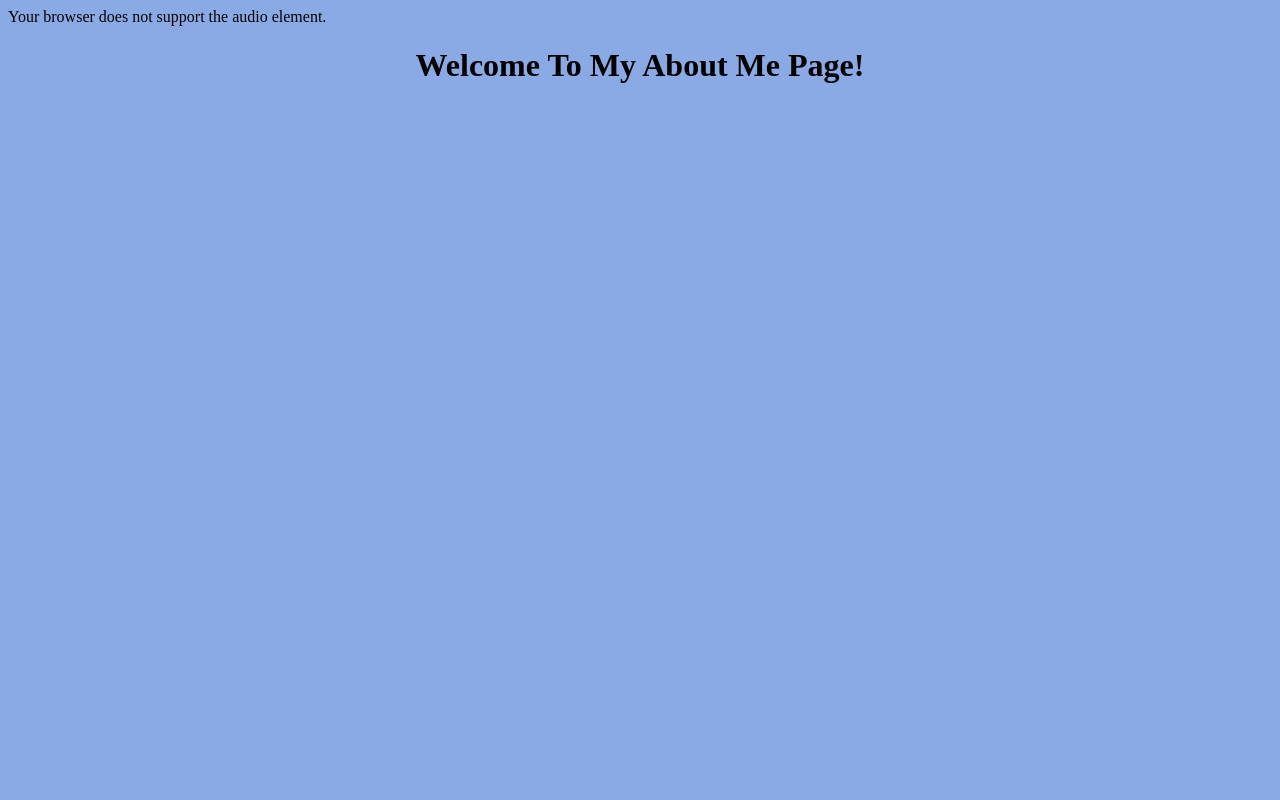
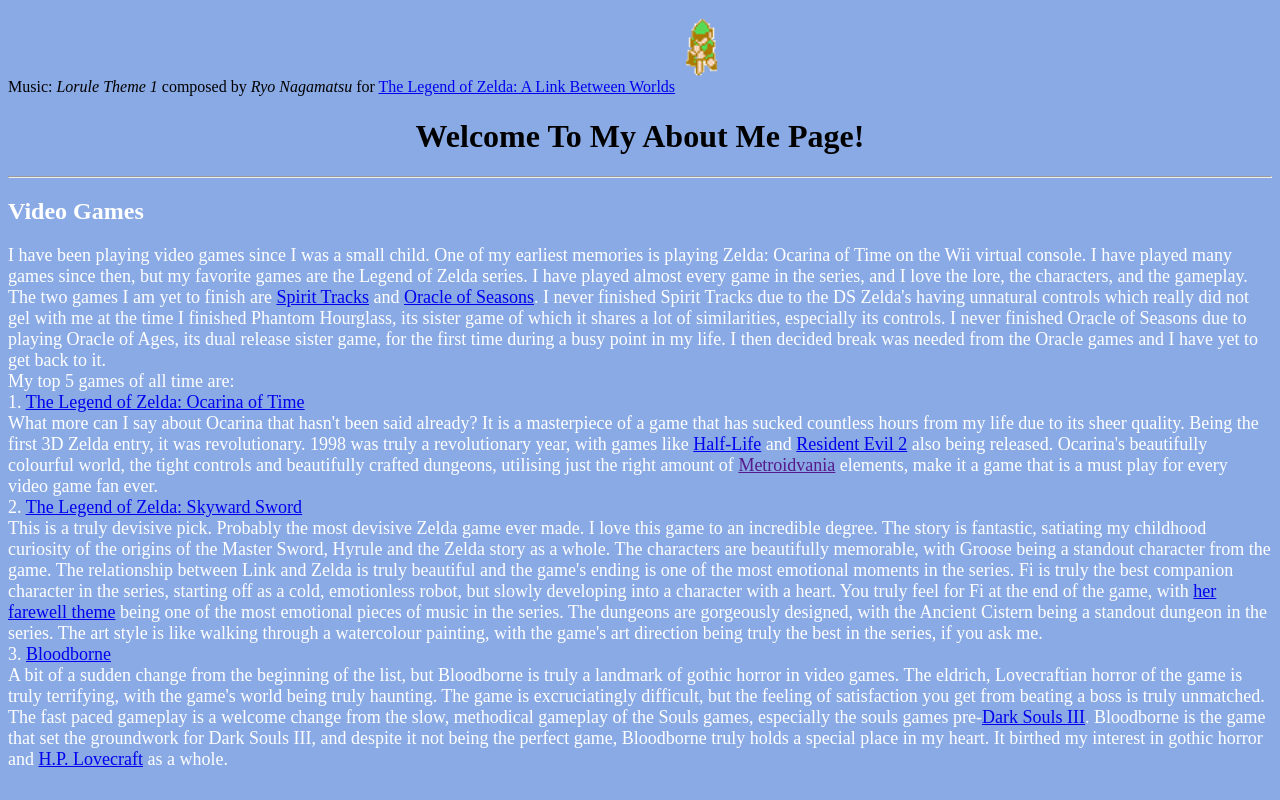
Before and after one commit to 5upern1ce/5upern1ce.github.io, a plain HTML site: page index.html in a window 1280 px wide. Drawn offline with Linux system fonts and the light colour scheme.

Commit message:
Fixed the music and added content about my favourite game as well as a link GIF

```diff
--- a/index.html
+++ b/index.html
@@ -6,11 +6,51 @@
 
 </head>
 <body style = "background-color: #8AAAE5;">
-    <audio id="background-music" autoplay loop></audio>
-        <source src="music/Lorule Overworld.wav">
-        Your browser does not support the audio element.
+    <audio src="index.mp3" loop = "true" autoplay = "True"></audio>
     </audio>
+    <p1 style = "text-align: center;">Music: <cite> Lorule Theme 1</cite> composed by <cite>Ryo Nagamatsu</cite> for <a href = "https://en.wikipedia.org/wiki/The_Legend_of_Zelda:_A_Link_Between_Worlds" target="_blank">The Legend of Zelda: A Link Between Worlds</a></p1>
+    <img style = "align-self: right" src="linkthrust.gif" alt="this slowpoke moves"  width="45" alt="404 image"/>
+    <h1 style = "text-align: center;"> Welcome To My About Me Page! </h1>
+    <hr>
+    <h2 style = "text-align: left; color:white"> Video Games </h2>
+    <p style="color:white; font-size: large;">I have been playing video games since I was a small child. One of my earliest memories is playing Zelda: Ocarina of Time on the Wii virtual console.
+I have played many games since then, but my favorite games are the Legend of Zelda series. I have played almost every game in the series, and I love the lore, the characters, and the gameplay.
+The two games I am yet to finish are <a href = "https://en.wikipedia.org/wiki/The_Legend_of_Zelda:_Spirit_Tracks" target="_blank">Spirit Tracks</a> and <a href = "https://en.wikipedia.org/wiki/The_Legend_of_Zelda:_Oracle_of_Seasons_and_Oracle_of_Ages" target="_blank">Oracle of Seasons</a>.
+I never finished Spirit Tracks due to the DS Zelda's having unnatural controls which really did not gel with me at the time I finished Phantom Hourglass, its sister game of which it shares a lot of similarities, especially its controls.
+I never finished Oracle of Seasons due to playing Oracle of Ages, its dual release sister game, for the first time during a busy point in my life.
+I then decided  break was needed from the Oracle games and I have yet to get back to it.
 
-    <h1 style = "text-align: center;"> Welcome To My About Me Page! </h1>
+<br>
+My top 5 games of all time are:
+<br>
+1. <a href = "https://en.wikipedia.org/wiki/The_Legend_of_Zelda:_Ocarina_of_Time" target="_blank"> The Legend of Zelda: Ocarina of Time</a>
+<br>
+What more can I say about Ocarina that hasn't been said already? It is a masterpiece of a game that has sucked countless hours from my life due to its sheer quality. Being the first 3D Zelda entry, it was revolutionary.
+1998 was truly a revolutionary year, with games like <a href = "https://en.wikipedia.org/wiki/Half-Life_(video_game)" target ="_blank">Half-Life</a> and <a href = "https://en.wikipedia.org/wiki/Resident_Evil_2" target="_blank">Resident Evil 2</a> also being released.
+Ocarina's beautifully colourful world, the tight controls and beautifully crafted dungeons, utilising just the right amount of <a href = ""https://en.wikipedia.org/wiki/Metroidvania" target="_blank">Metroidvania</a> elements, make it a game that is a must play for every video game fan ever.
+<br>
+2. <a href = "https://en.wikipedia.org/wiki/The_Legend_of_Zelda:_Skyward_Sword" target = "_blank"> The Legend of Zelda: Skyward Sword</a>
+<br>
+This is a truly devisive pick. Probably the most devisive Zelda game ever made. I love this game to an incredible degree.
+The story is fantastic, satiating my childhood curiosity of the origins of the Master Sword, Hyrule and the Zelda story as a whole.
+The characters are beautifully memorable, with Groose being a standout character from the game.
+The relationship between Link and Zelda is truly beautiful and the game's ending is one of the most emotional moments in the series.
+Fi is truly the best companion character in the series, starting off as a cold, emotionless robot, but slowly developing into a character with a heart.
+You truly feel for Fi at the end of the game, with <a href = "https://www.youtube.com/watch?v=_7P_cdgPsK4" target="_blank">her farewell theme</a> being one of the most emotional pieces of music in the series.
+The dungeons are gorgeously designed, with the Ancient Cistern being a standout dungeon in the series.
+The art style is like walking through a watercolour painting, with the game's art direction being truly the best in the series, if you ask me.
+<br>
+3. <a href = "https://en.wikipedia.org/wiki/Bloodborne" target="_blank"> Bloodborne</a>
+<br>
+A bit of a sudden change from the beginning of the list, but Bloodborne is truly a landmark of gothic horror in video games.
+The eldrich, Lovecraftian horror of the game is truly terrifying, with the game's world being truly haunting.
+The game is excruciatingly difficult, but the feeling of satisfaction you get from beating a boss is truly unmatched.
+The fast paced gameplay is a welcome change from the slow, methodical gameplay of the Souls games, especially the souls games pre-<a href = "https://en.wikipedia.org/wiki/Dark_Souls_III" target="_blank">Dark Souls III</a>.
+Bloodborne is the game that set the groundwork for Dark Souls III, and despite it not being the perfect game, Bloodborne truly holds a special place in my heart.
+It birthed my interest in gothic horror and <a href = "https://en.wikipedia.org/wiki/H._P._Lovecraft" target="_blank">H.P. Lovecraft</a> as a whole.
+<br>
+
+    </p>
+
 </body>
 </html>
```
Also changed, not shown: linkthrust.gif (added), 2 other files.
